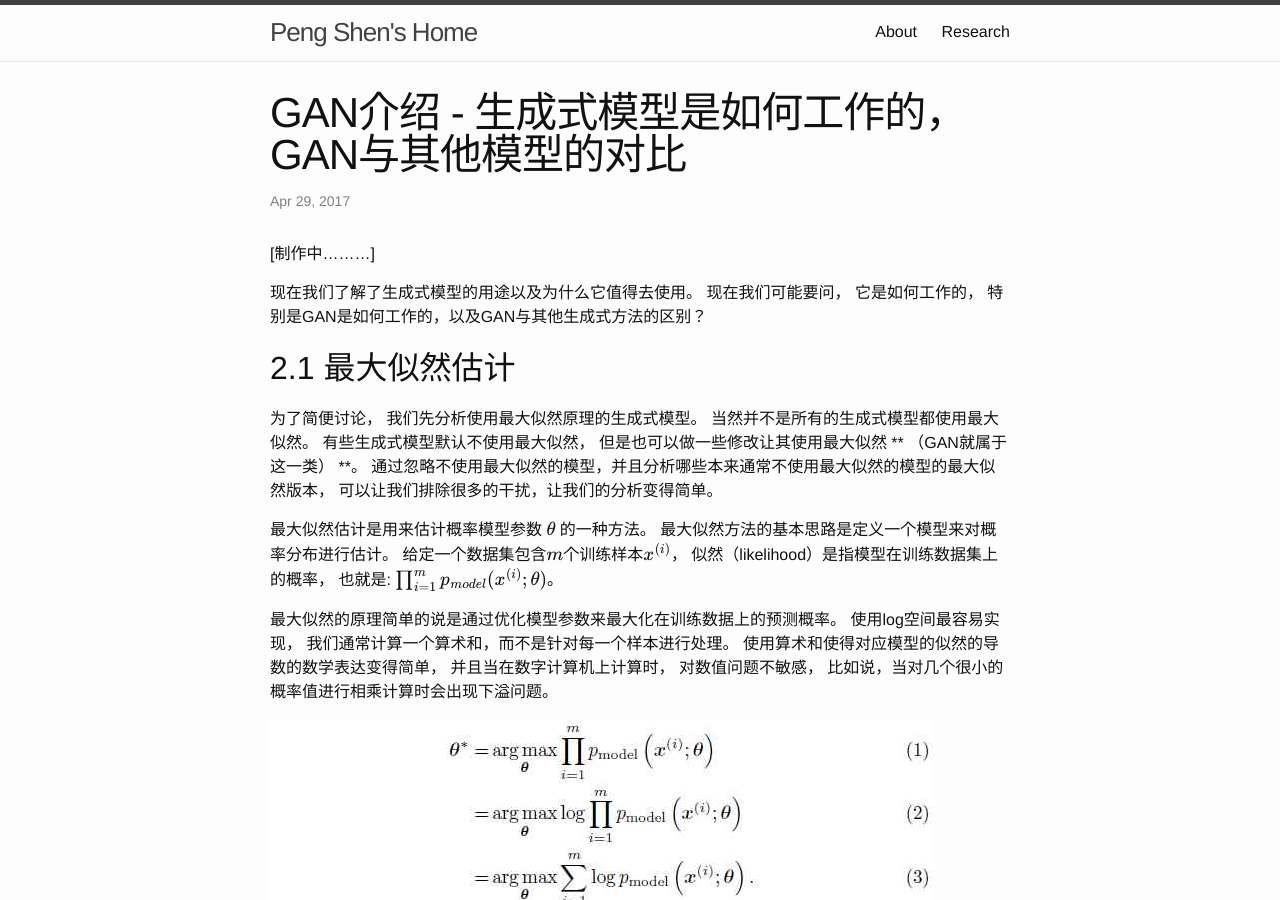
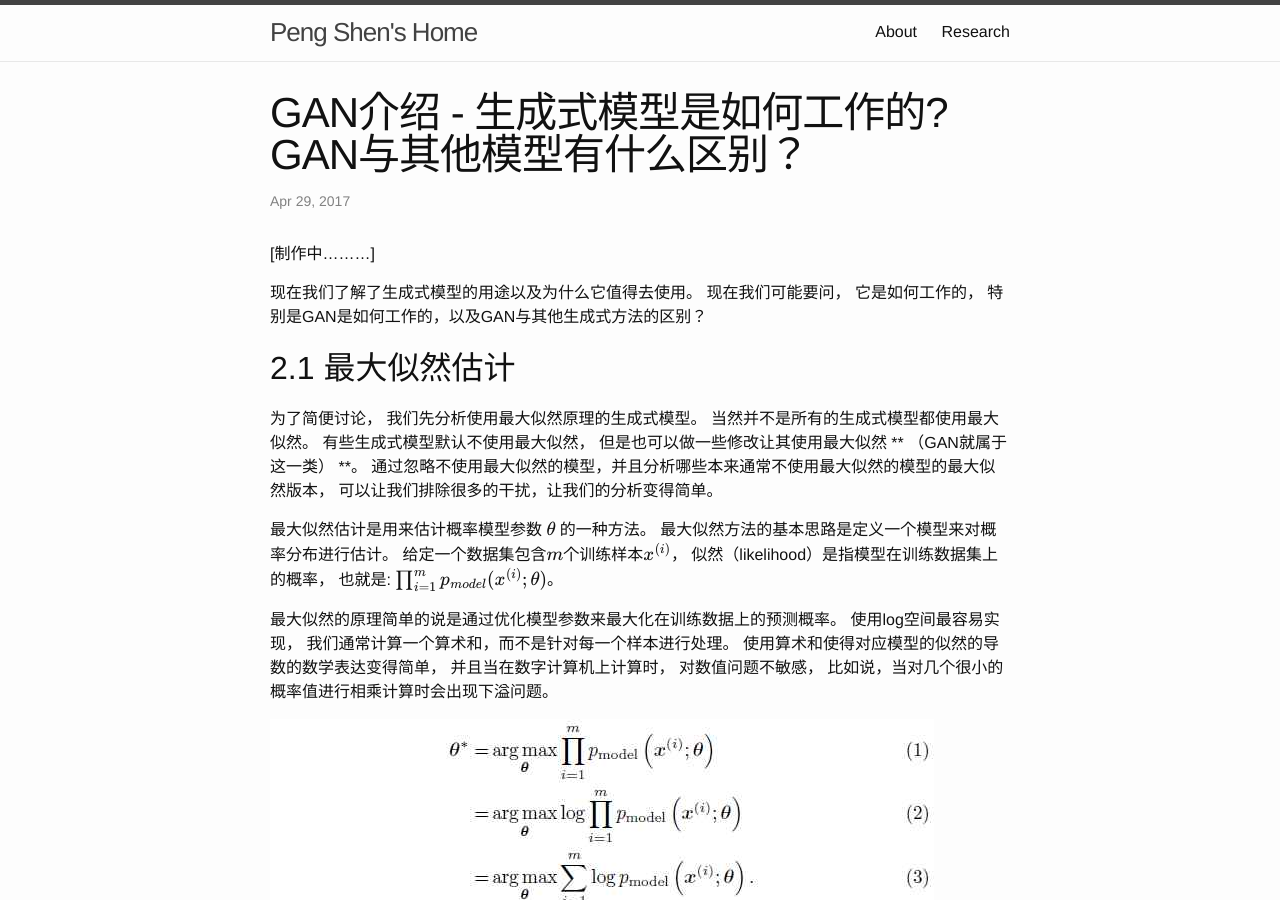
Before and after one commit to sinpycn/sinpycn.github.io, a Jekyll site: the page built from _posts/research/2017-04-29-NIPS2016 GAN Tutorial-:-How-do-generative-models-work.md, in a window 1280 px wide and 900 px high. Built offline with Jekyll 4.4.1, drawn with Linux system fonts in a browser that asks for light colours; formulas are drawn with MathJax 3.

Commit message:
Update 2017-04-29-NIPS2016 GAN Tutorial-:-How-do-generative-models-work.md

```diff
--- a/_posts/research/2017-04-29-NIPS2016 GAN Tutorial-:-How-do-generative-models-work.md
+++ b/_posts/research/2017-04-29-NIPS2016 GAN Tutorial-:-How-do-generative-models-work.md
@@ -1,5 +1,5 @@
 ---
-title: GAN介绍 - 生成式模型是如何工作的， GAN与其他模型的对比
+title: GAN介绍 - 生成式模型是如何工作的? GAN与其他模型有什么区别？
 layout: post
 mathjax: true
 categories: [research, gan-tutorial]
```
